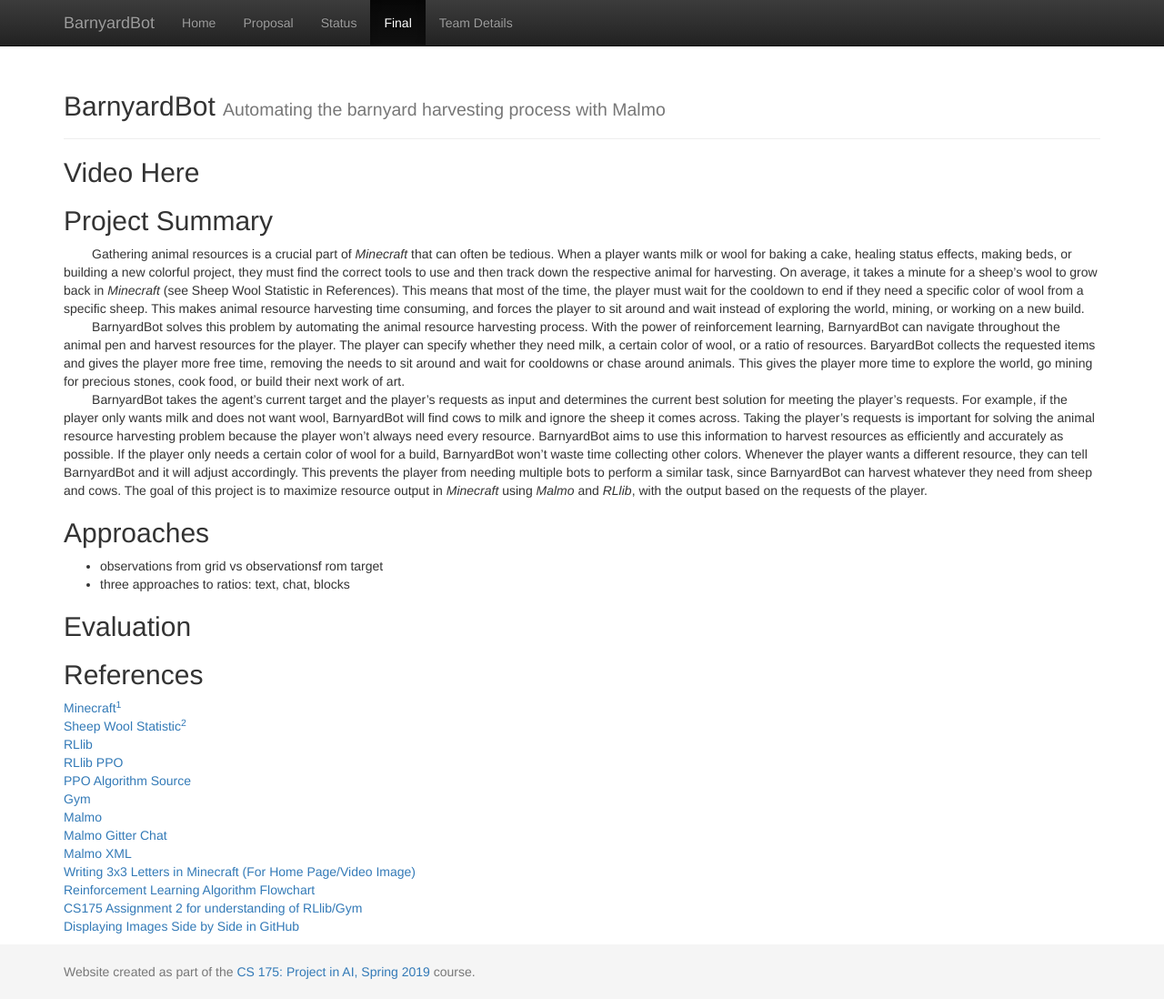
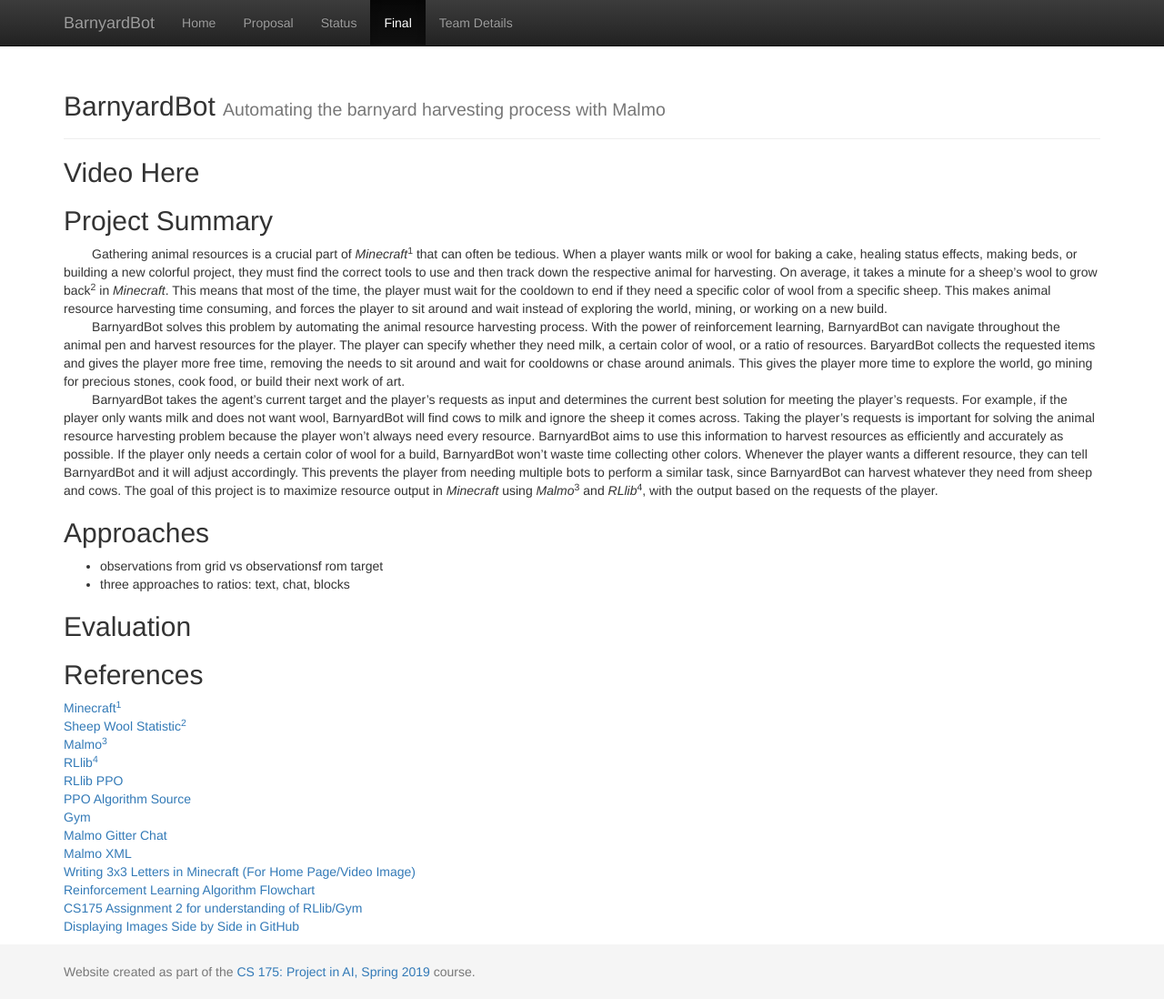
Before and after one commit to brandonmeyer/BarnyardBot, a Jekyll site: the page built from docs/final.md, in a window 1280 px wide and 1098 px high. Shown: the whole window at 91% size. Built offline with Jekyll 4.4.1, drawn with Linux system fonts in a browser that asks for light colours.

Commit message:
Update final.md

```diff
--- a/docs/final.md
+++ b/docs/final.md
@@ -5,9 +5,9 @@
 ## Video Here
 
 ## Project Summary
-&nbsp;&nbsp;&nbsp;&nbsp;&nbsp;&nbsp;&nbsp;&nbsp;Gathering animal resources is a crucial part of *Minecraft* that can often be tedious. When a player wants milk or wool for baking a cake, healing status effects, making beds, or building a new colorful project, they must find the correct tools to use and then track down the respective animal for harvesting. On average, it takes a minute for a sheep's wool to grow back in *Minecraft* (see Sheep Wool Statistic in References). This means that most of the time, the player must wait for the cooldown to end if they need a specific color of wool from a specific sheep. This makes animal resource harvesting time consuming, and forces the player to sit around and wait instead of exploring the world, mining, or working on a new build.
+&nbsp;&nbsp;&nbsp;&nbsp;&nbsp;&nbsp;&nbsp;&nbsp;Gathering animal resources is a crucial part of *Minecraft*<sup>1</sup> that can often be tedious. When a player wants milk or wool for baking a cake, healing status effects, making beds, or building a new colorful project, they must find the correct tools to use and then track down the respective animal for harvesting. On average, it takes a minute for a sheep's wool to grow back<sup>2</sup> in *Minecraft*. This means that most of the time, the player must wait for the cooldown to end if they need a specific color of wool from a specific sheep. This makes animal resource harvesting time consuming, and forces the player to sit around and wait instead of exploring the world, mining, or working on a new build.
 &nbsp;&nbsp;&nbsp;&nbsp;&nbsp;&nbsp;&nbsp;&nbsp;BarnyardBot solves this problem by automating the animal resource harvesting process. With the power of reinforcement learning, BarnyardBot can navigate throughout the animal pen and harvest resources for the player. The player can specify whether they need milk, a certain color of wool, or a ratio of resources. BaryardBot collects the requested items and gives the player more free time, removing the needs to sit around and wait for cooldowns or chase around animals. This gives the player more time to explore the world, go mining for precious stones, cook food, or build their next work of art.
-&nbsp;&nbsp;&nbsp;&nbsp;&nbsp;&nbsp;&nbsp;&nbsp;BarnyardBot takes the agent's current target and the player's requests as input and determines the current best solution for meeting the player's requests. For example, if the player only wants milk and does not want wool, BarnyardBot will find cows to milk and ignore the sheep it comes across. Taking the player's requests is important for solving the animal resource harvesting problem because the player won't always need every resource. BarnyardBot aims to use this information to harvest resources as efficiently and accurately as possible. If the player only needs a certain color of wool for a build, BarnyardBot won't waste time collecting other colors. Whenever the player wants a different resource, they can tell BarnyardBot and it will adjust accordingly. This prevents the player from needing multiple bots to perform a similar task, since BarnyardBot can harvest whatever they need from sheep and cows. The goal of this project is to maximize resource output in *Minecraft* using *Malmo* and *RLlib*, with the output based on the requests of the player.
+&nbsp;&nbsp;&nbsp;&nbsp;&nbsp;&nbsp;&nbsp;&nbsp;BarnyardBot takes the agent's current target and the player's requests as input and determines the current best solution for meeting the player's requests. For example, if the player only wants milk and does not want wool, BarnyardBot will find cows to milk and ignore the sheep it comes across. Taking the player's requests is important for solving the animal resource harvesting problem because the player won't always need every resource. BarnyardBot aims to use this information to harvest resources as efficiently and accurately as possible. If the player only needs a certain color of wool for a build, BarnyardBot won't waste time collecting other colors. Whenever the player wants a different resource, they can tell BarnyardBot and it will adjust accordingly. This prevents the player from needing multiple bots to perform a similar task, since BarnyardBot can harvest whatever they need from sheep and cows. The goal of this project is to maximize resource output in *Minecraft* using *Malmo*<sup>3</sup> and *RLlib*<sup>4</sup>, with the output based on the requests of the player.
 
 ## Approaches
 - observations from grid vs observationsf rom target
@@ -18,11 +18,11 @@
 ## References
 [Minecraft<sup>1</sup>](https://www.minecraft.net/en-us/login)\
 [Sheep Wool Statistic<sup>2</sup>](https://minecraft.fandom.com/wiki/Tutorials/Wool_farming)\
-[RLlib](https://docs.ray.io/en/latest/rllib.html)\
+[Malmo<sup>3</sup>](https://www.microsoft.com/en-us/research/project/project-malmo/)\
+[RLlib<sup>4</sup>](https://docs.ray.io/en/latest/rllib.html)\
 [RLlib PPO](https://docs.ray.io/en/latest/rllib-algorithms.html#ppo)\
 [PPO Algorithm Source](https://blogs.oracle.com/ai-and-datascience/post/reinforcement-learning-proximal-policy-optimization-ppo)\
 [Gym](https://gym.openai.com/)\
-[Malmo](https://www.microsoft.com/en-us/research/project/project-malmo/)\
 [Malmo Gitter Chat](https://gitter.im/Microsoft/malmo?at=578aa4fd3cb52e8b24cee1af)\
 [Malmo XML](https://microsoft.github.io/malmo/0.21.0/Schemas/MissionHandlers.html)\
 [Writing 3x3 Letters in Minecraft (For Home Page/Video Image)](https://www.youtube.com/watch?v=vHExVqV-FD8)\
```
